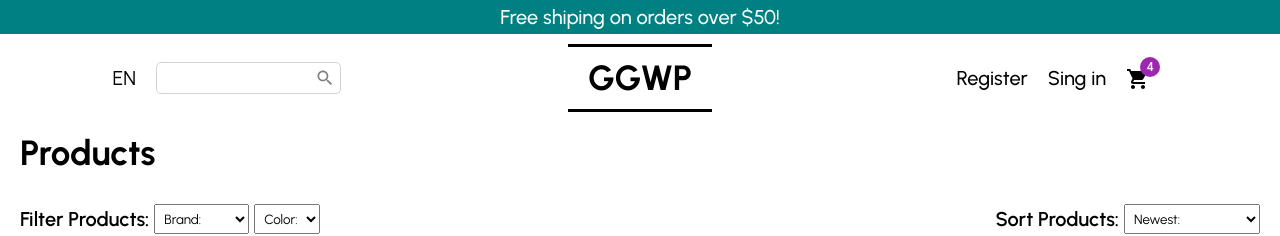
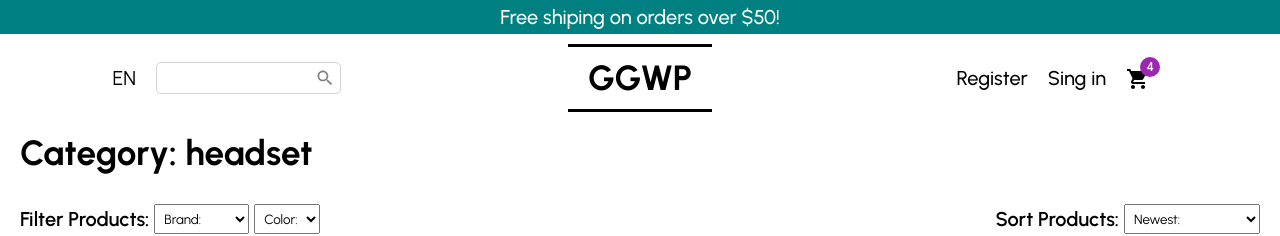
Before and after one commit to IvayloTashev/e-shop, a React (Vite) app in the folder client/: page /products/headset in a window 1280 px wide. Shown: the top 236 px of the page. Built offline with nearby package versions, Linux system fonts and the light colour scheme; no server answers.

Commit message:
Minor updates

```diff
--- a/client/src/components/products/products-item/ProductsItem.jsx
+++ b/client/src/components/products/products-item/ProductsItem.jsx
@@ -1,6 +1,7 @@
 import React from 'react'
 import './ProductsItem.css'
 import { FavoriteBorderOutlined, SearchOutlined, ShoppingCartOutlined } from '@mui/icons-material'
+import { Link } from 'react-router-dom'
 
 const ProductsItem = ({ item }) => {
     return (
@@ -12,7 +13,7 @@ const ProductsItem = ({ item }) => {
 
             <div className='product-info-container'>
                 <button><ShoppingCartOutlined /></button>
-                <button><SearchOutlined /></button>
+                <Link to={`/product/${item._id}`}><button><SearchOutlined /></button></Link>
                 <button><FavoriteBorderOutlined /></button>
             </div>
         </div>
--- a/client/src/pages/catalog/Catalog.jsx
+++ b/client/src/pages/catalog/Catalog.jsx
@@ -1,8 +1,5 @@
+import './Catalog.css'
 import React, { useState } from 'react'
-import './Catalog.css'
-
-import ArrowUpwardIcon from '@mui/icons-material/ArrowUpward';
-import ArrowDownwardIcon from '@mui/icons-material/ArrowDownward';
 
 import Navbar from '../../components/navbar/Navbar'
 import Announcement from '../../components/announcement/Announcement'
@@ -27,14 +24,12 @@ const Catalog = () => {
         })
     };
 
-    console.log(filters);
-
     return (
         <div className='catalog-container'>
             <Announcement />
             <Navbar />
 
-            <h1>Products</h1>
+            <h1>Category: {category}</h1>
 
             <div className='catalog-filter-container'>
                 <div className='filter-holder'>
```
